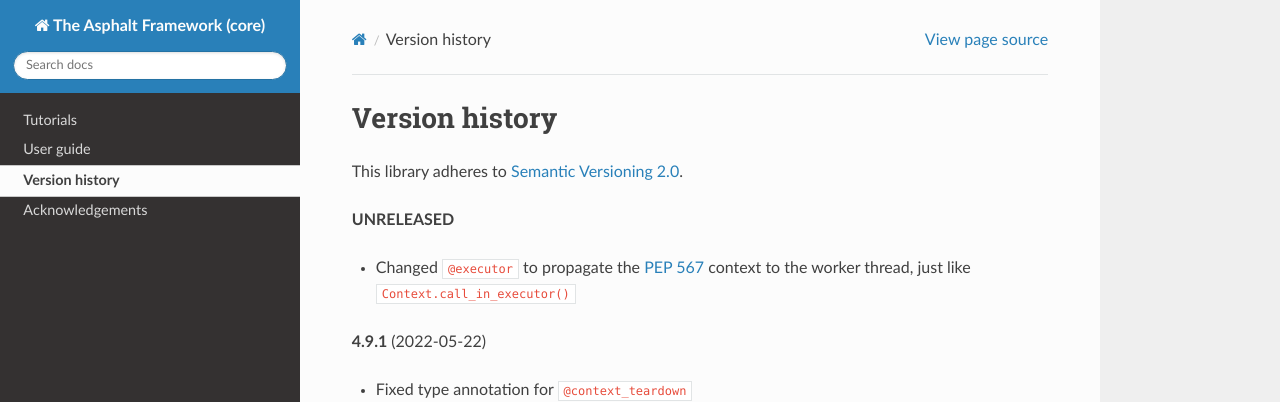
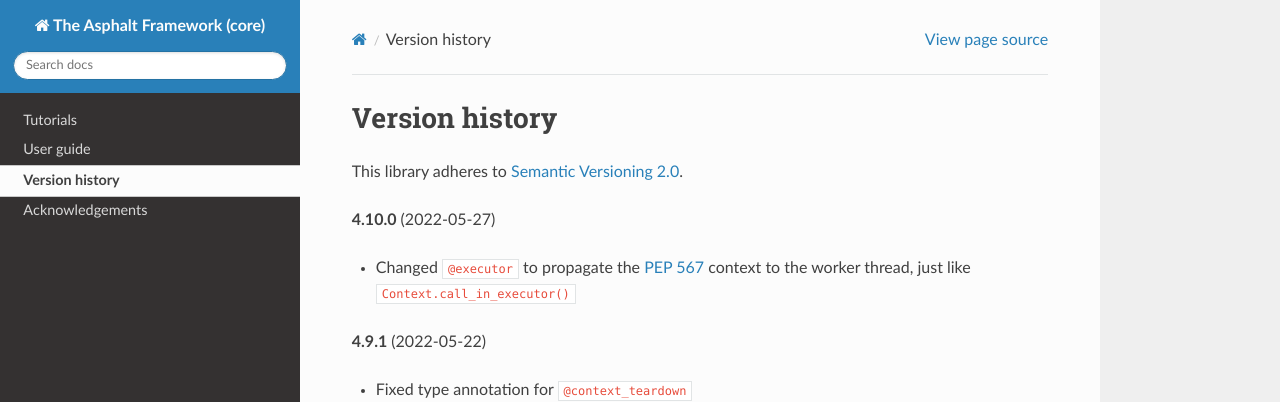
Before and after one commit to asphalt-framework/asphalt, a Sphinx documentation site: the page built from docs/versionhistory.rst, in a window 1280 px wide and 900 px high. Shown: the top 402 px of the window. Built offline with Sphinx 7.4.7 and the Read the Docs theme 2.0.0, drawn with Linux system fonts in a browser that asks for light colours; the version number could not be read and is left out.

Commit message:
Bumped up the version

```diff
--- a/docs/versionhistory.rst
+++ b/docs/versionhistory.rst
@@ -3,7 +3,7 @@
 
 This library adheres to `Semantic Versioning 2.0 <http://semver.org/>`_.
 
-**UNRELEASED**
+**4.10.0** (2022-05-27)
 
 - Changed ``@executor`` to propagate the `PEP 567`_ context to the worker thread, just
   like ``Context.call_in_executor()``
```
